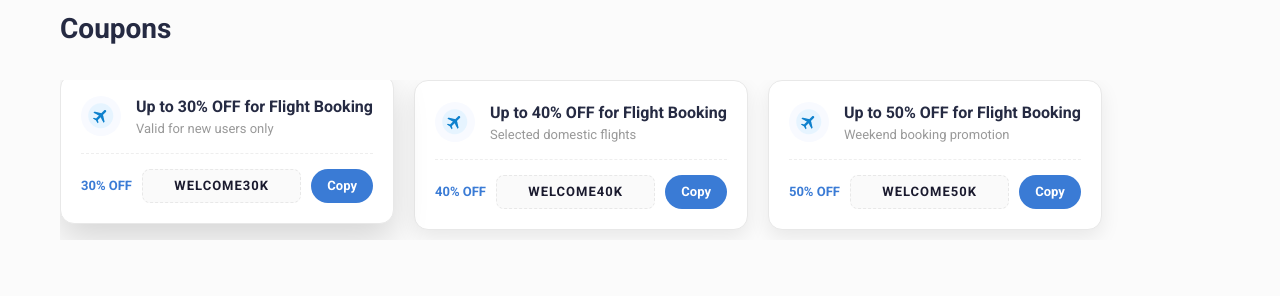
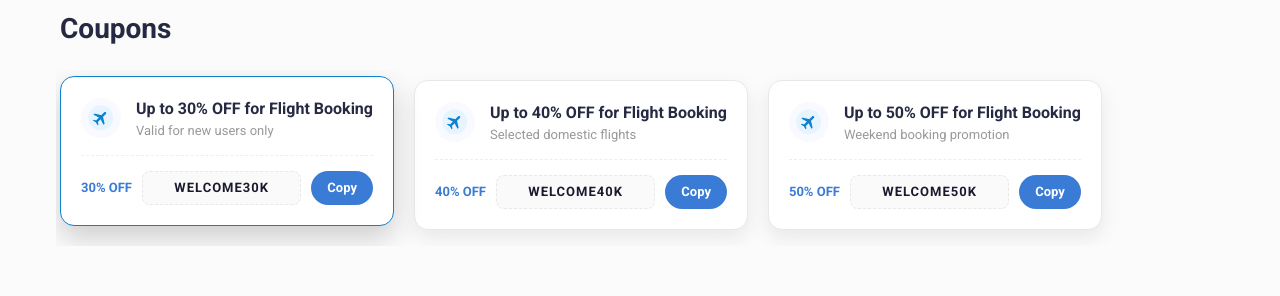
Before and after one commit to DaoDungVan/Vivudee_Project, a React (Vite) app: page / in a window 1280 px wide. In both pictures the pointer is over the element 226 px from the left and 1048 px from the top of the page. Shown: the part 894-1190 px from the top of the page. Built offline with nearby package versions, Linux system fonts and the light colour scheme; no server answers.

Commit message:
big update ui đổi icon

```diff
--- a/src/components/home/Coupon/Coupon.module.css
+++ b/src/components/home/Coupon/Coupon.module.css
@@ -26,7 +26,8 @@
   display:flex;
   gap:20px;
   overflow-x:auto;
-  padding-bottom:10px;
+  padding: 10px 4px 16px;
+  margin: -10px -4px -6px;
   scroll-behavior:smooth;
   cursor:grab;
 }
@@ -58,8 +59,12 @@
 }
 
 .card:hover{
-  transform:translateY(-6px);
-  box-shadow:0 15px 35px rgba(0,0,0,0.15);
+  transform:translateY(-4px);
+  box-shadow:0 12px 28px rgba(0,0,0,0.18);
+  border-color: var(--primary-color);
+}
+[data-theme="dark"] .card:hover{
+  box-shadow:0 12px 28px rgba(0,0,0,0.55), 0 0 0 1px var(--primary-color);
 }
 
 /* TOP */
--- a/src/pages/coupons/Coupons.module.css
+++ b/src/pages/coupons/Coupons.module.css
@@ -68,10 +68,12 @@
 .couponCard {
   background: var(--card-bg); border: 1px solid var(--card-border);
   border-radius: 16px; display: flex;
-  overflow: hidden; transition: box-shadow 0.15s;
+  transition: box-shadow 0.15s, transform 0.15s;
   position: relative;
 }
-.couponCard:hover { box-shadow: 0 4px 20px rgba(0,0,0,0.07); }
+.couponCard:hover { box-shadow: 0 6px 24px rgba(0,0,0,0.1); z-index: 2; }
+
+.couponRight { border-radius: 0 16px 16px 0; overflow: hidden; }
 .used { opacity: 0.55; }
 
 .couponLeft {
```
